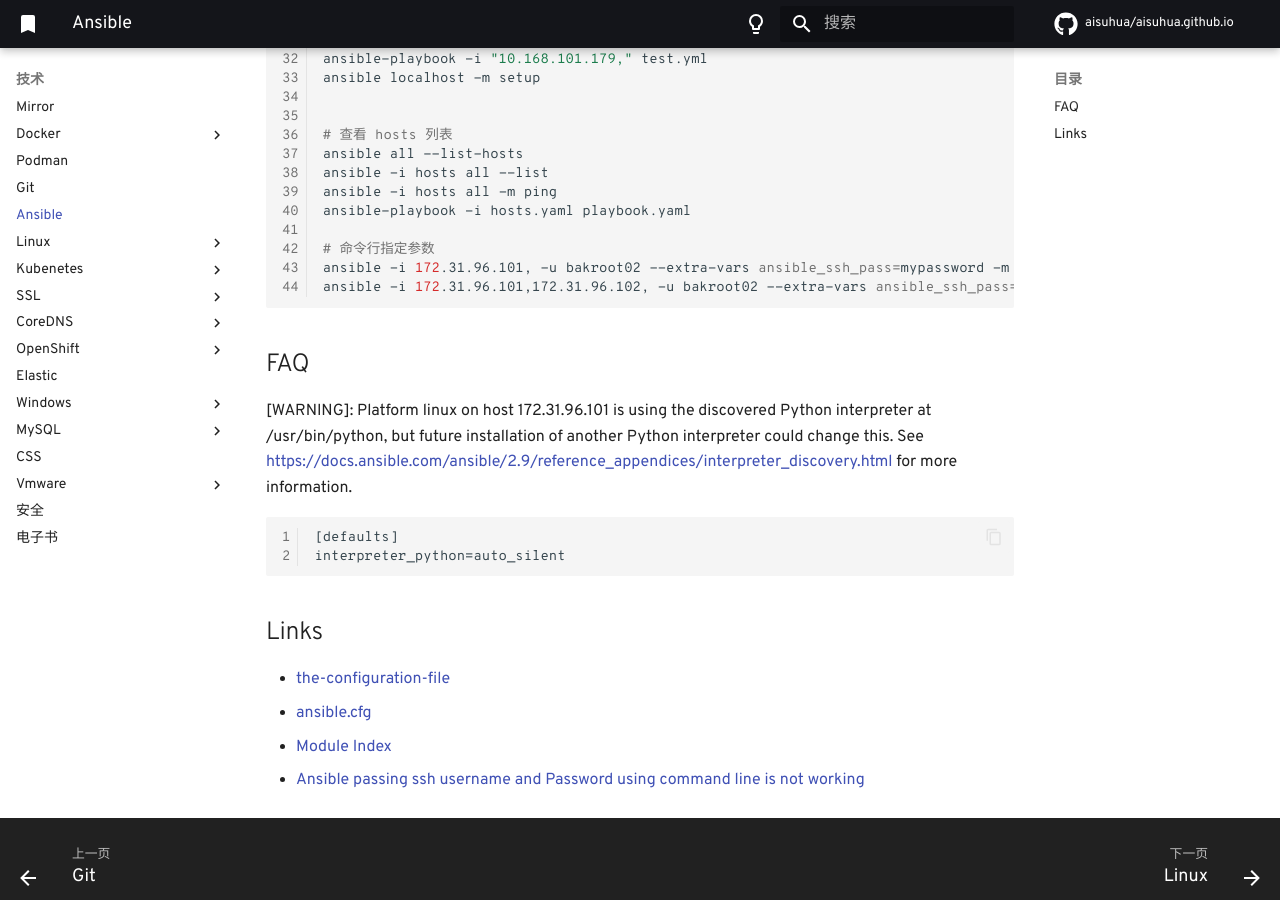
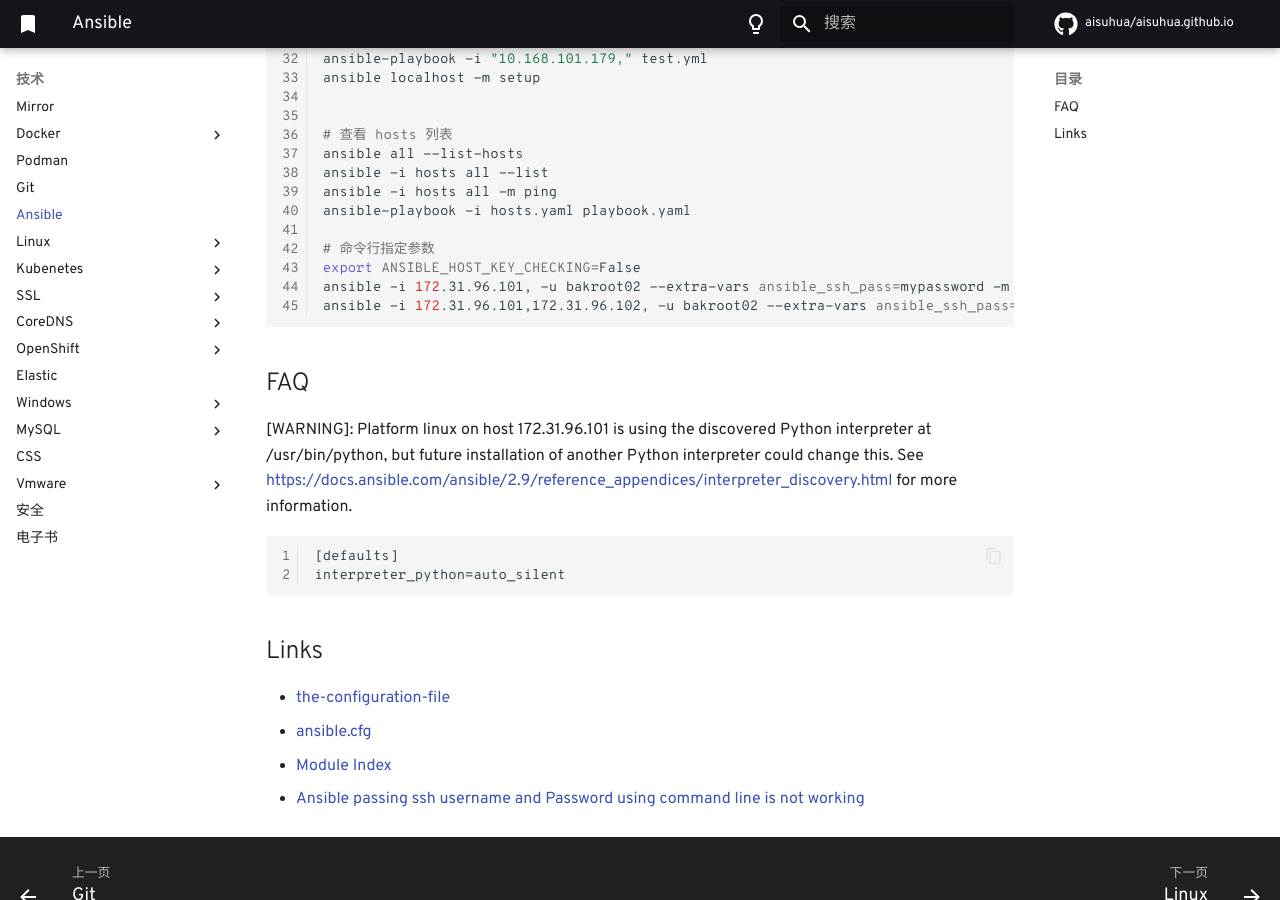
Before and after one commit to aisuhua/aisuhua.github.io, an MkDocs documentation site: the page built from docs/ansible/index.md, in a window 1280 px wide and 900 px high, scrolled down 778 px. Built offline with MkDocs 1.6.1 and Material for MkDocs 9.7.7, drawn with Linux system fonts in a browser that asks for light colours; comment, search, counter and statistics services are not loaded.

Commit message:
index.md

````diff
--- a/docs/ansible/index.md
+++ b/docs/ansible/index.md
@@ -43,6 +43,7 @@ ansible -i hosts all -m ping
 ansible-playbook -i hosts.yaml playbook.yaml
 
 # 命令行指定参数
+export ANSIBLE_HOST_KEY_CHECKING=False
 ansible -i 172.31.96.101, -u bakroot02 --extra-vars ansible_ssh_pass=mypassword -m ping all
 ansible -i 172.31.96.101,172.31.96.102, -u bakroot02 --extra-vars ansible_ssh_pass=mypassword -m ping all
 ```
````
